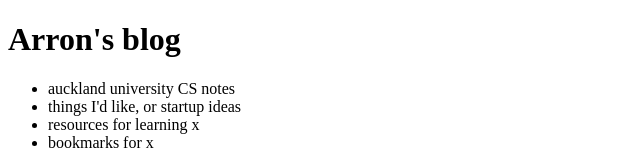
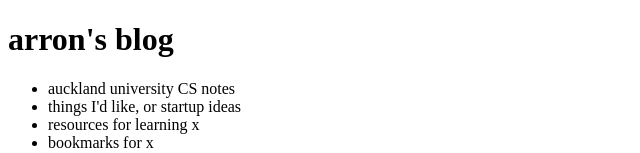
Before and after one commit to tikwid/tikwid.github.io, a plain HTML site: page arron/index.html in a window 1280 px wide. Shown: the top 153 px of the page, without its empty margins (0-640 px from the left). Drawn offline with Linux system fonts and the light colour scheme.

Commit message:
Update index.html

```diff
--- a/arron/index.html
+++ b/arron/index.html
@@ -1,11 +1,11 @@
 <!doctype html>
 <html>
 <head>
-<title>Arron's blog</title>
+<title>arron's blog</title>
 </head>
 
 <body>
-<p><h1>Arron's blog</h1></p>
+<p><h1>arron's blog</h1></p>
 
 <p>
 
```
